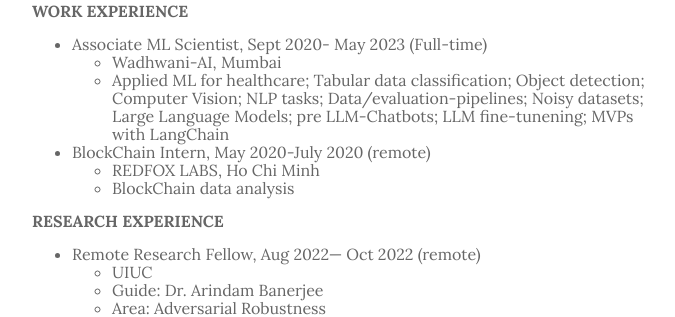
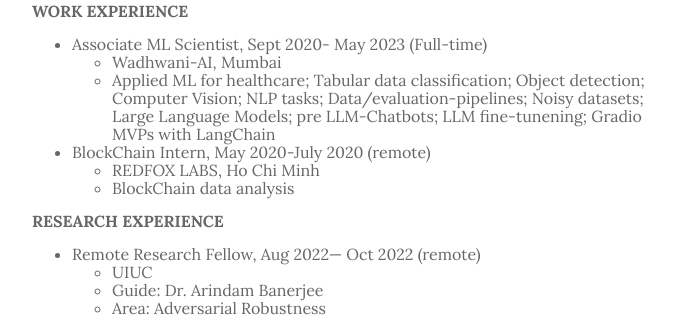
Before and after one commit to santanurathod/santanurathod.github.io, a Jekyll site: the page built from _pages/1_about.md, in a window 1280 px wide and 900 px high, scrolled down 1893 px. Shown: the part 190-507 px from the top of the window, without its empty margins (293-968 px from the left). Built offline with Jekyll 4.4.1, drawn with Linux system fonts in a browser that asks for light colours.

Commit message:
[CONTINUE]: ;

```diff
--- a/_pages/1_about.md
+++ b/_pages/1_about.md
@@ -48,7 +48,7 @@
 **WORK EXPERIENCE**
 * Associate ML Scientist, Sept 2020- May 2023 (Full-time)
   - Wadhwani-AI, Mumbai
-  - Applied ML for healthcare; Tabular data classification; Object detection; Computer Vision; NLP tasks; Data/evaluation-pipelines; Noisy datasets; Large Language Models; pre LLM-Chatbots; LLM fine-tunening; MVPs with LangChain
+  - Applied ML for healthcare; Tabular data classification; Object detection; Computer Vision; NLP tasks; Data/evaluation-pipelines; Noisy datasets; Large Language Models; pre LLM-Chatbots; LLM fine-tunening; Gradio MVPs with LangChain
 * BlockChain Intern, May 2020-July 2020 (remote)
   - REDFOX LABS, Ho Chi Minh
   - BlockChain data analysis
```
